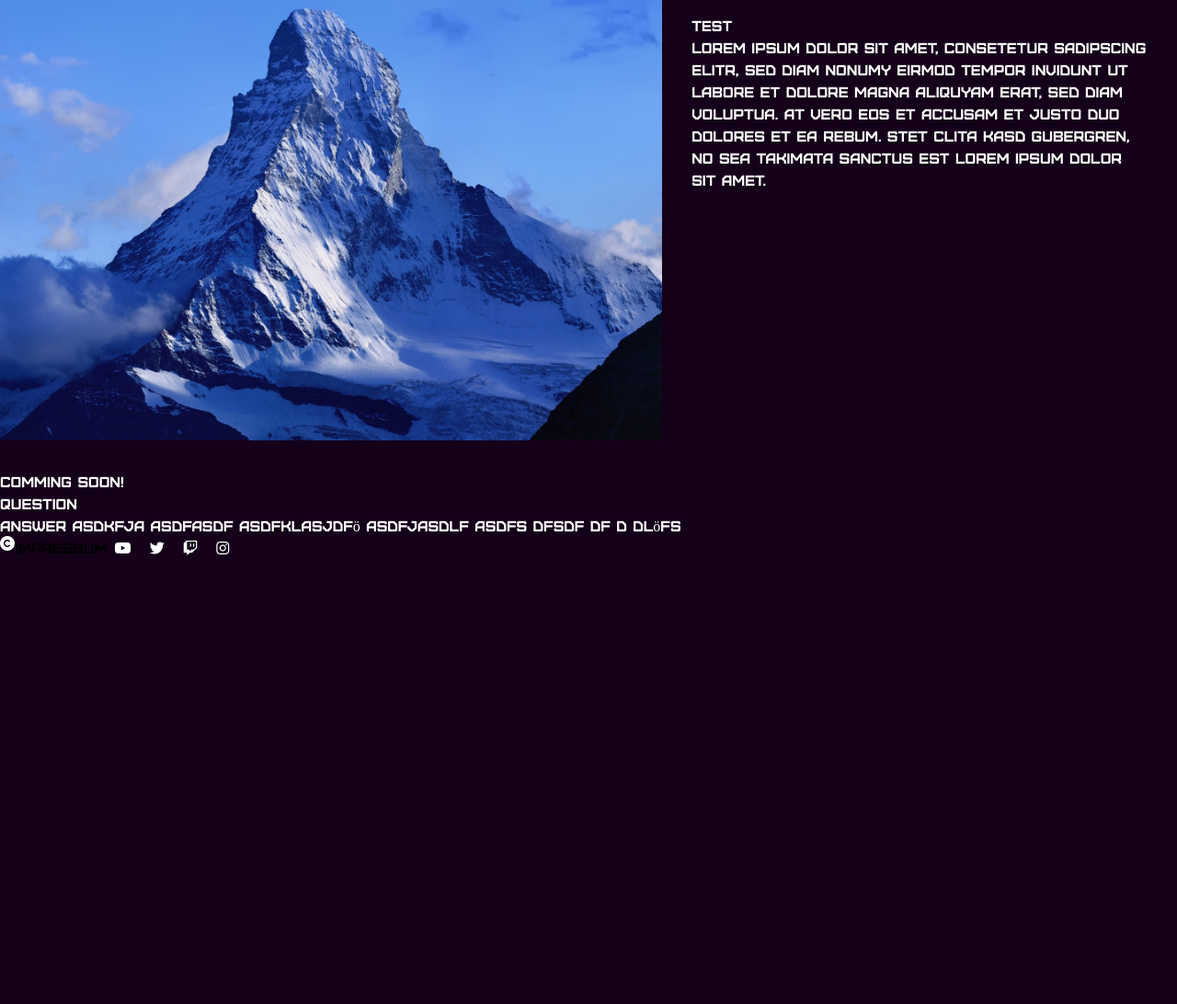
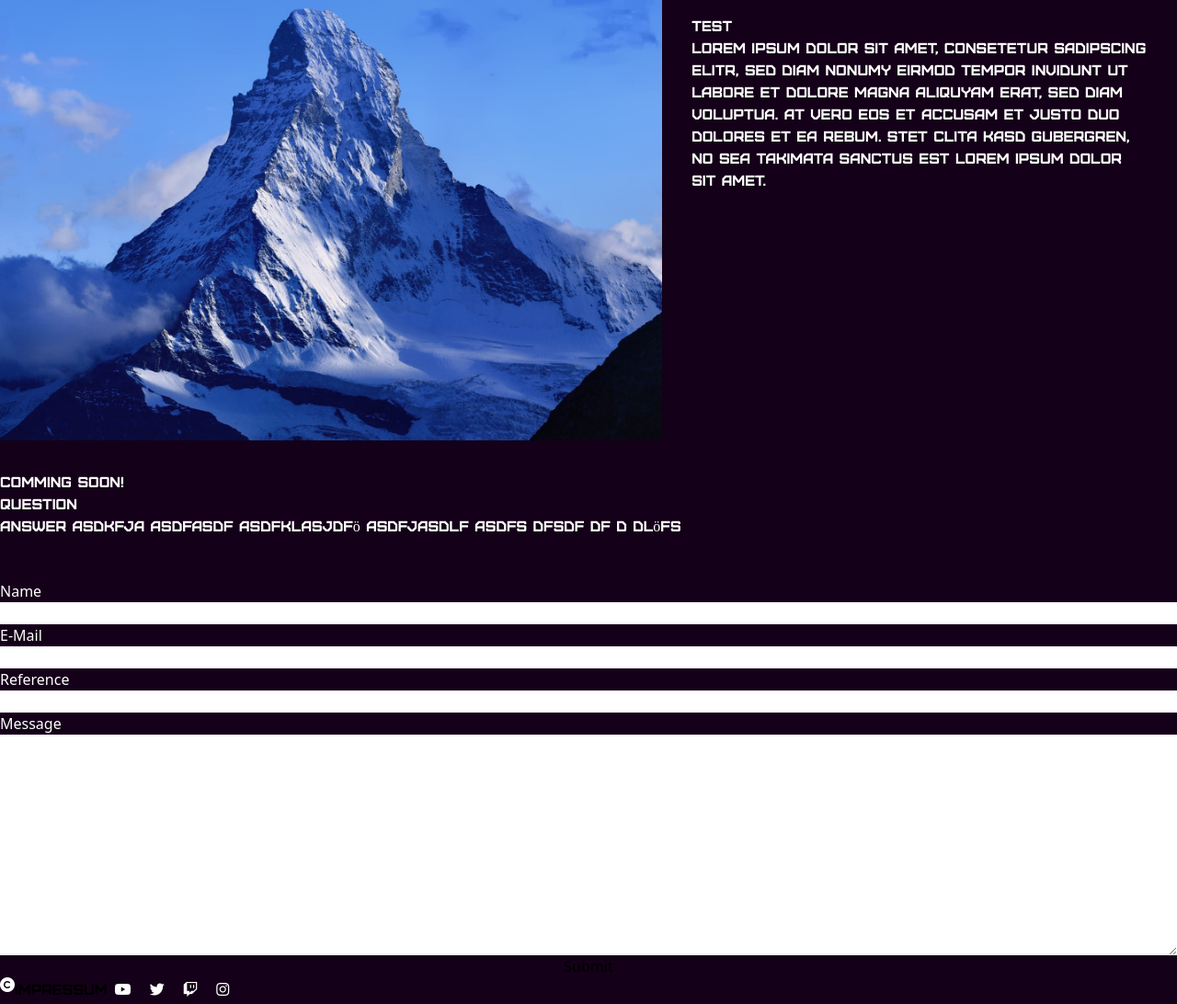
Before and after one commit to JonTron23/Binary, a PHP site: page / in a window 1280 px wide. Shown: the part 3804-4896 px from the top of the page at 92% size. Before the commit the page ends 4408 px from the top, so only its background shows below. Run offline with PHP 8.4, Linux system fonts and the light colour scheme; some libraries are stand-ins or nearby versions.

Commit message:
Form created

```diff
--- a/files/css/style.css
+++ b/files/css/style.css
@@ -94,3 +94,9 @@ nav ul li a {
 #news_element #news_text{
     margin: 1rem 2rem 0rem 2rem;
 }
+label{
+    color: white;
+}
+#faq_list {
+    margin-bottom: 3rem;
+}
--- a/index.php
+++ b/index.php
@@ -152,6 +152,18 @@
                     </div>
                 </li>
             </ul>
+
+            <form action="send_email.php" method="post" class="flex flex-col">
+                <label for="name">Name</label>
+                    <input type="text" name="name" required>
+                <label for="email">E-Mail</label>
+                    <input type="email" name="email" required>
+                <label for="reference">Reference</label>
+                    <input type="text" name="reference" required>
+                <label for="message">Message</label>
+                    <textarea name="msg" id="msg" cols="30" rows="10" required></textarea>
+                <input type="submit">
+            </form>
         </section>
     </main>
     <footer class="flex">
```
Also changed, not shown: send_email.php (added, +69 -0 lines).
